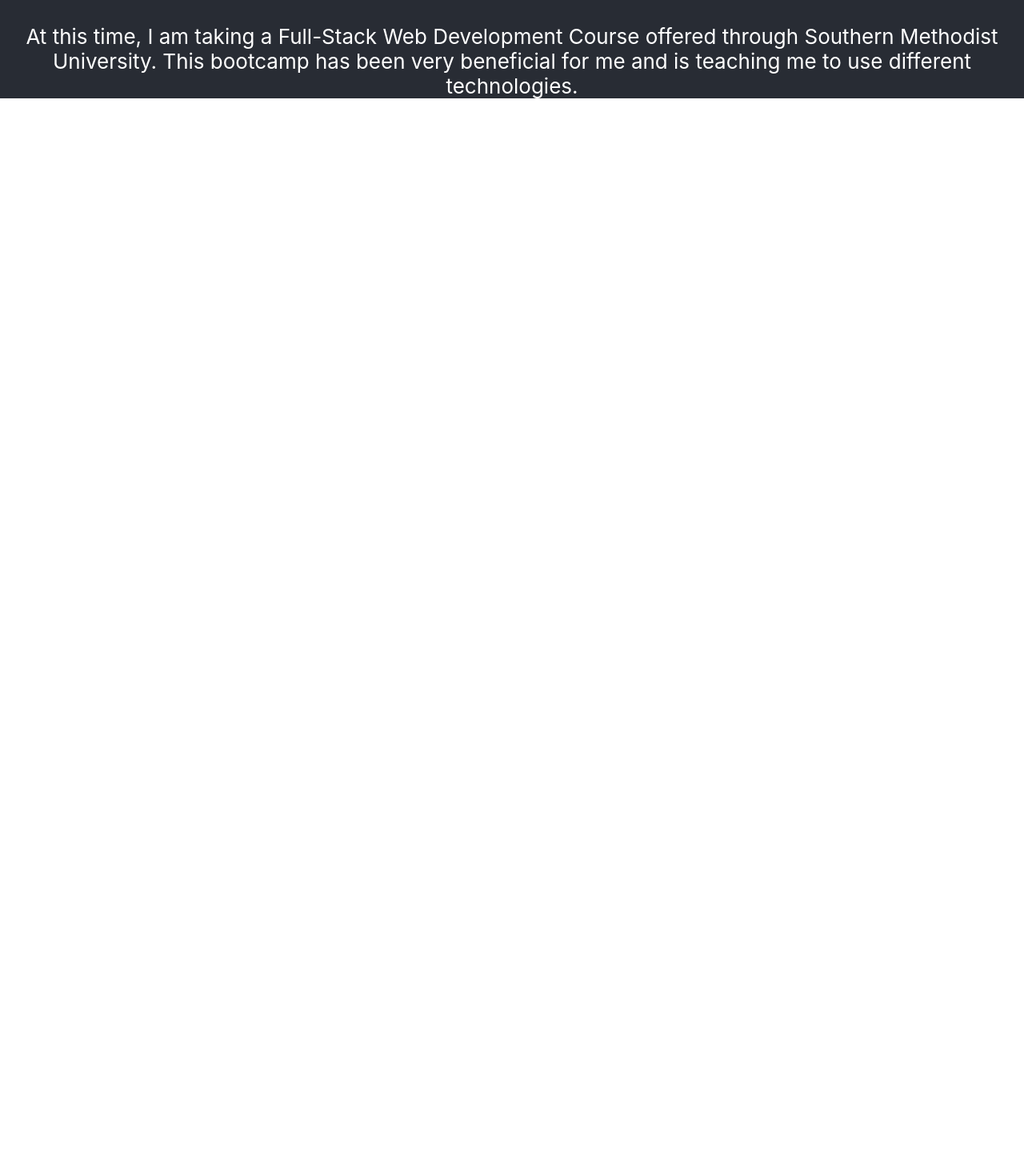
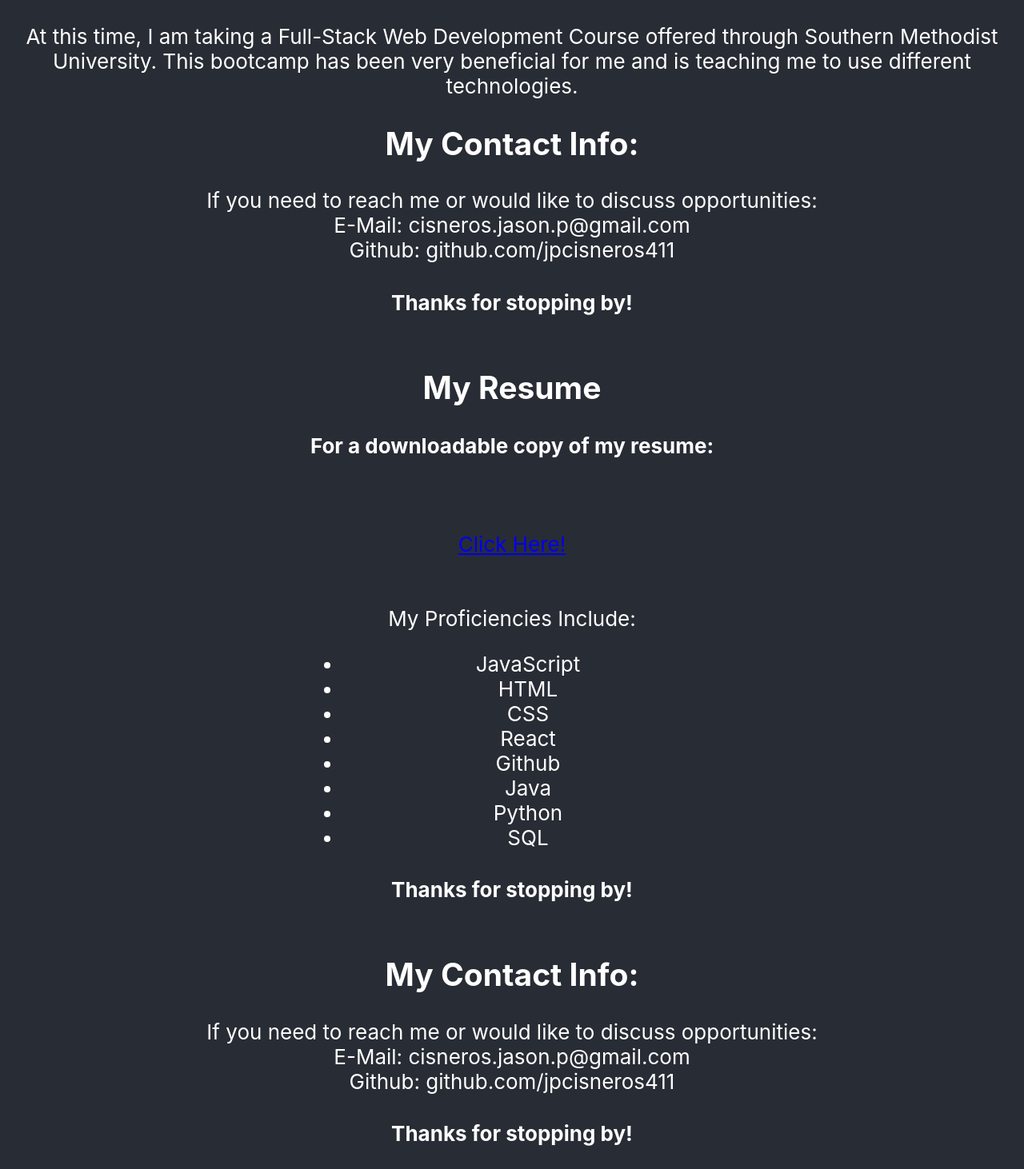
Before and after one commit to jpcisneros411/JC-React-Portfolio, a React (Create React App) app: page / in a window 1280 px wide. Shown: the part 1168-2630 px from the top of the page at 80% size. Before the commit the page ends 1291 px from the top, so only its background shows below. Built offline with nearby package versions, Linux system fonts and the light colour scheme.

Commit message:
Adding info into the pages.

```diff
--- a/src/App.js
+++ b/src/App.js
@@ -1,6 +1,9 @@
 import './App.css';
 import './components/AboutMe'
 import AboutMe from './components/AboutMe';
+import MyContacts from './components/ContactInfo';
+import MyPortfolio from './components/Portfolio';
+import MyResume from './components/Resume';
 
 function App() {
   return (
@@ -11,7 +14,9 @@ function App() {
           <h1> Jason's React Portfolio </h1>
         </p>
         <AboutMe></AboutMe>
-
+        <MyContacts></MyContacts>
+        <MyResume></MyResume>
+        <MyPortfolio></MyPortfolio>
       </header>
     </div>
   );
--- a/src/components/AboutMe.js
+++ b/src/components/AboutMe.js
@@ -4,7 +4,8 @@ export default function AboutMe(){
         <div>
         <h2>Hello, I'm Jason.</h2>
         <div><img height={400} width ={300} src = "My Photo.JPG" alt="My old Mug"/></div>
-        <div Text>
+        <div class="About">
+
            Thank you for stopping by, My name is Jason Cisneros, I am new to the development industry.
            I currently work as a Developer at Cognizant, where I am learning and enhancing my capabilities.
            I am located in the DFW Area.
@@ -12,7 +13,7 @@ export default function AboutMe(){
            <br></br>
            I first started Coding while obtaining my Bachelor's of Science in Information Systems at
            The University of Texas at Arlington, where I was able to gain experience with: Python, Java, SQL,
-           as well as platforms like SAP.
+           as well as platforms like SAP, Tableau.
            <br></br>
            <br></br>
            While studying for my Bachelor's I took a number of classes that allowed me the opportunity
--- a/src/components/ContactInfo.js
+++ b/src/components/ContactInfo.js
@@ -0,0 +1,16 @@
+export default function MyContacts(){
+return(
+   <div>
+
+    <h2> My Contact Info:</h2>
+
+    <p>If you need to reach me or would like to discuss opportunities:
+        <br></br>
+        E-Mail: cisneros.jason.p@gmail.com <br></br>
+        Github: github.com/jpcisneros411
+    </p>
+
+    <h4> Thanks for stopping by!</h4>
+    </div>
+);
+}
--- a/src/components/Portfolio.js
+++ b/src/components/Portfolio.js
@@ -0,0 +1,16 @@
+export default function MyPortfolio(){
+    return(
+       <div>
+
+        <h2> My Contact Info:</h2>
+
+        <p>If you need to reach me or would like to discuss opportunities:
+            <br></br>
+            E-Mail: cisneros.jason.p@gmail.com <br></br>
+            Github: github.com/jpcisneros411
+        </p>
+
+        <h4> Thanks for stopping by!</h4>
+        </div>
+    );
+    }
--- a/src/components/Resume.js
+++ b/src/components/Resume.js
@@ -0,0 +1,29 @@
+export default function MyResume(){
+    return(
+       <div>
+
+        <h2> My Resume </h2>
+
+        <h4>For a downloadable copy of my resume:</h4>
+            <br></br>
+            <p>
+            <a href= "https://drive.google.com/file/d/1kkY2l0MnhFwiHkMmheIOlq7BgAGpb0TW/view?usp=sharing" target="_blank"> Click Here! </a> <br></br>
+            <br></br>
+            <br></br>
+            My Proficiencies Include:
+            <ul>
+                <li>JavaScript</li>
+                <li>HTML</li>
+                <li>CSS</li>
+                <li>React</li>
+                <li>Github</li>
+                <li>Java</li>
+                <li>Python</li>
+                <li>SQL</li>
+            </ul>
+            </p>
+
+        <h4> Thanks for stopping by!</h4>
+        </div>
+    );
+    }
```
